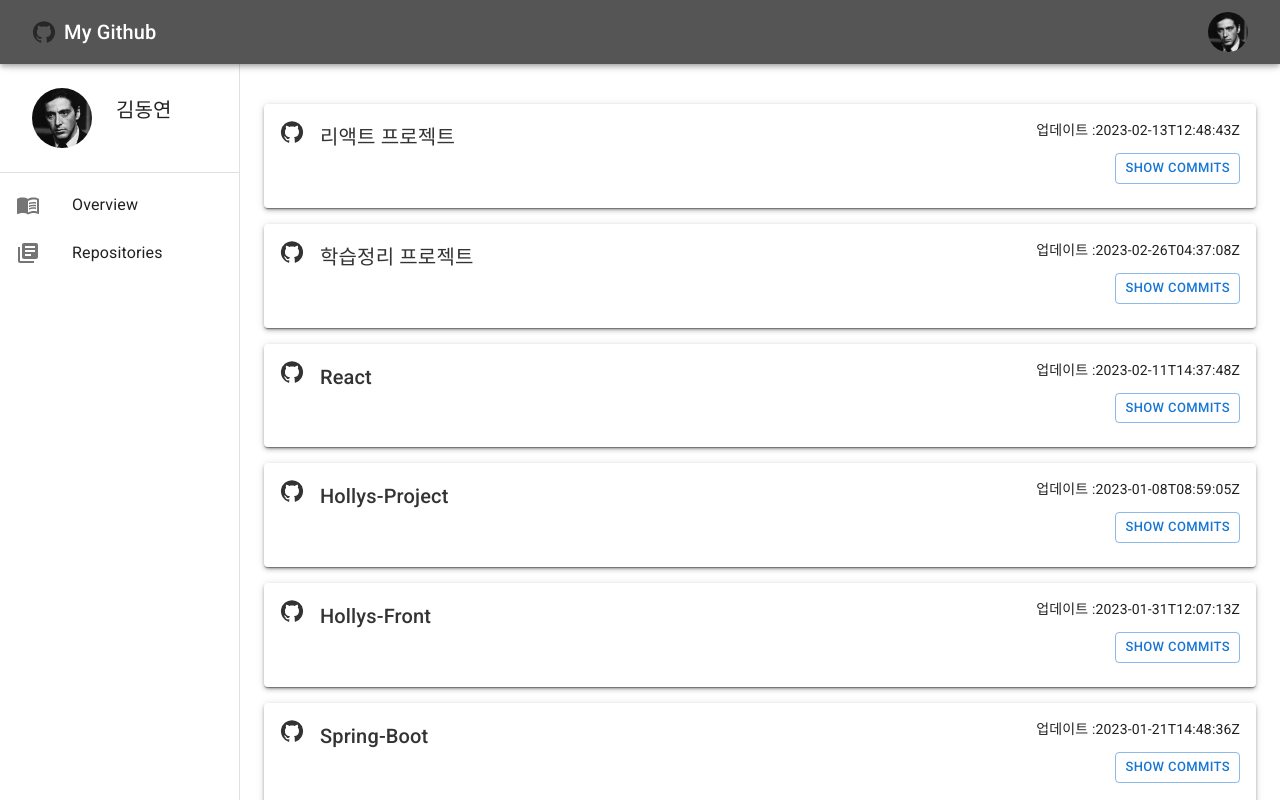
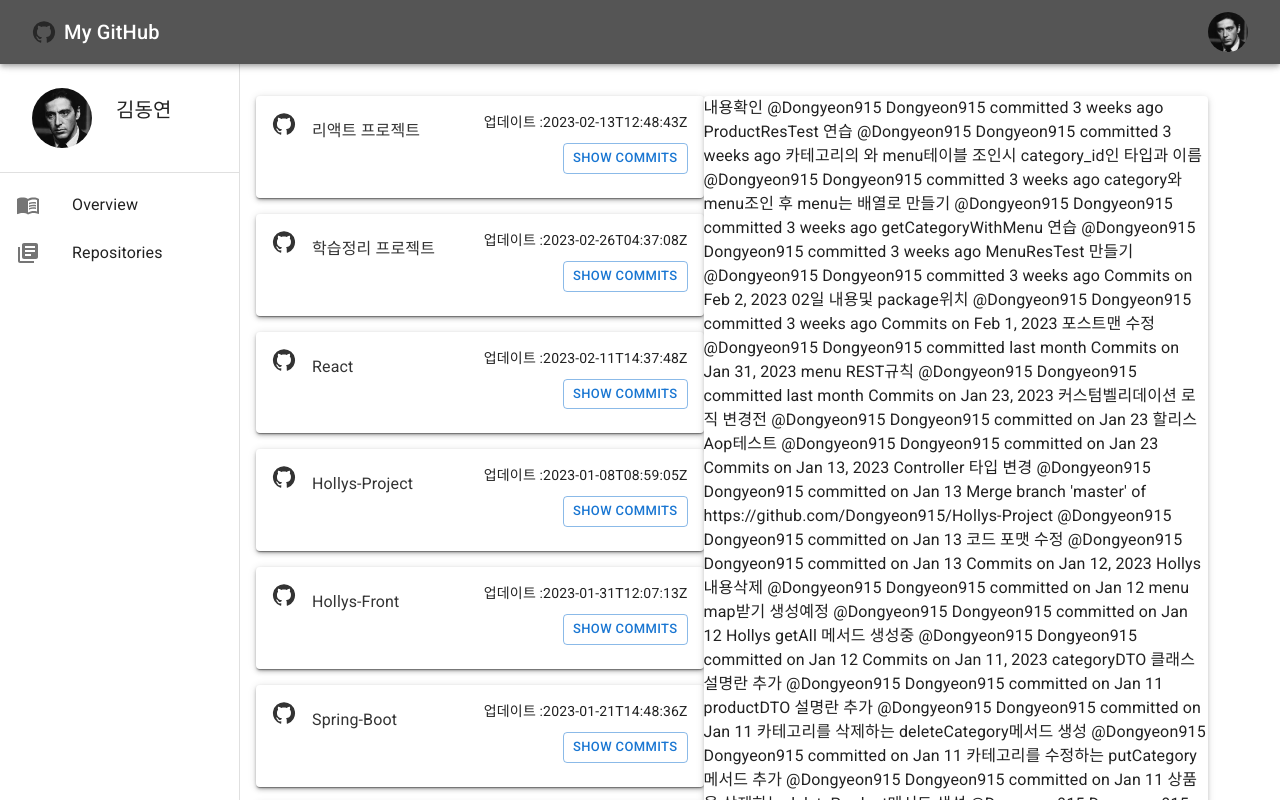
Before and after one commit to Dongyeon915/Project, a React (Create React App) app: page / in a window 1280 px wide. Shown: the top 800 px of the page. Built offline with nearby package versions, Linux system fonts and the light colour scheme.

Commit message:
commit정보 확인ComitComp생성중

```diff
--- a/src/components/repositories/RepositoriesComp.jsx
+++ b/src/components/repositories/RepositoriesComp.jsx
@@ -13,7 +13,7 @@ import {GitHub} from "@mui/icons-material";
 
 function repositoriesComp() {
   return (
-      <Grid2>
+      <Grid2 maxWidth={500}>
         {repositoryWebhooks.map((repository, index) => {
           return (
               <Paper elevation={3}>
@@ -27,7 +27,7 @@ function repositoriesComp() {
                           href={repository.html_url2}
                           sx={{textDecoration: "none", color: "#333333"}}
                       >
-                        <Typography variant={"h6"}>
+                        <Typography variant={"body1"}>
                           <GitHub sx={{marginRight: 2}}/>
                           {repository.rePoInfo}
                         </Typography>
--- /dev/null
+++ b/src/components/repositories/commit/ComitComp.jsx
@@ -0,0 +1,196 @@
+import {Paper} from "@mui/material";
+import Grid2 from "@mui/material/Unstable_Grid2";
+
+function comitComp() {
+  return (
+      <Grid2 container={true} marginTop={2} lg={6}>
+        <Paper elevation={3}>
+          내용확인
+
+          @Dongyeon915
+          Dongyeon915 committed 3 weeks ago
+
+          ProductResTest 연습
+
+          @Dongyeon915
+          Dongyeon915 committed 3 weeks ago
+
+          카테고리의 와 menu테이블 조인시 category_id인 타입과 이름
+
+          @Dongyeon915
+          Dongyeon915 committed 3 weeks ago
+
+          category와 menu조인 후 menu는 배열로 만들기
+
+          @Dongyeon915
+          Dongyeon915 committed 3 weeks ago
+
+          getCategoryWithMenu 연습
+
+          @Dongyeon915
+          Dongyeon915 committed 3 weeks ago
+
+          MenuResTest 만들기
+
+          @Dongyeon915
+          Dongyeon915 committed 3 weeks ago
+
+          Commits on Feb 2, 2023
+          02일 내용및 package위치
+
+          @Dongyeon915
+          Dongyeon915 committed 3 weeks ago
+
+          Commits on Feb 1, 2023
+          포스트맨 수정
+
+          @Dongyeon915
+          Dongyeon915 committed last month
+
+          Commits on Jan 31, 2023
+          menu REST규칙
+
+          @Dongyeon915
+          Dongyeon915 committed last month
+
+          Commits on Jan 23, 2023
+          커스텀벨리데이션 로직 변경전
+
+          @Dongyeon915
+          Dongyeon915 committed on Jan 23
+
+          할리스Aop테스트
+
+          @Dongyeon915
+          Dongyeon915 committed on Jan 23
+
+          Commits on Jan 13, 2023
+          Controller 타입 변경
+
+          @Dongyeon915
+          Dongyeon915 committed on Jan 13
+
+          Merge branch 'master' of https://github.com/Dongyeon915/Hollys-Project
+
+          @Dongyeon915
+          Dongyeon915 committed on Jan 13
+
+          코드 포맷 수정
+
+          @Dongyeon915
+          Dongyeon915 committed on Jan 13
+
+          Commits on Jan 12, 2023
+          Hollys 내용삭제
+
+          @Dongyeon915
+          Dongyeon915 committed on Jan 12
+
+          menu map받기 생성예정
+
+          @Dongyeon915
+          Dongyeon915 committed on Jan 12
+
+          Hollys getAll 메서드 생성중
+
+          @Dongyeon915
+          Dongyeon915 committed on Jan 12
+
+          Commits on Jan 11, 2023
+          categoryDTO 클래스 설명란 추가
+
+          @Dongyeon915
+          Dongyeon915 committed on Jan 11
+
+          productDTO 설명란 추가
+
+          @Dongyeon915
+          Dongyeon915 committed on Jan 11
+
+          카테고리를 삭제하는 deleteCategory메서드 생성
+
+          @Dongyeon915
+          Dongyeon915 committed on Jan 11
+
+          카테고리를 수정하는 putCategory메서드 추가
+
+          @Dongyeon915
+          Dongyeon915 committed on Jan 11
+
+          상품을 삭제하는 deleteProduct메서드 생성
+
+          @Dongyeon915
+          Dongyeon915 committed on Jan 11
+
+          Merge branch 'master' of https://github.com/Dongyeon915/Hollys-Project
+
+          @Dongyeon915
+          Dongyeon915 committed on Jan 11
+
+          상품을 수정하는 putProduct메서드 생성
+
+          @Dongyeon915
+          Dongyeon915 committed on Jan 11
+
+          Commits on Jan 10, 2023
+          메뉴를 삭제하는 Delete메소드 생성
+
+          @Dongyeon915
+          Dongyeon915 committed on Jan 10
+
+          menu를 수정하는 Put메소드 생성
+
+          @Dongyeon915
+          Dongyeon915 committed on Jan 10
+
+          새로운 상품을 추가하는 setProduct 메소드 생성
+
+          @Dongyeon915
+          Dongyeon915 committed on Jan 10
+
+          모든 메서드swagger 태그 작업
+
+          @Dongyeon915
+          Dongyeon915 committed on Jan 10
+
+          상품의 이름을 조회하는 메소드 생성
+
+          @Dongyeon915
+          Dongyeon915 committed on Jan 10
+
+          상품을 ID로 조회하는 메소드 생성
+
+          @Dongyeon915
+          Dongyeon915 committed on Jan 10
+
+          ProductDTO DB내용 맞춰 수정
+
+          @Dongyeon915
+          Dongyeon915 committed on Jan 10
+
+          모든 상품을 조회하는 getAllProduct생성
+
+          @Dongyeon915
+          Dongyeon915 committed on Jan 10
+
+          mapper이름 수정
+
+          @Dongyeon915
+          Dongyeon915 committed on Jan 10
+
+          새로운 메뉴를 추가하는 setMenu 생성
+
+          @Dongyeon915
+          Dongyeon915 committed on Jan 10
+
+          메소드 이름변경
+
+          @Dongyeon915
+          Dongyeon915 committed on Jan 10
+        </Paper>
+      </Grid2>
+
+  )
+}
+
+export default comitComp
--- a/src/index.js
+++ b/src/index.js
@@ -6,6 +6,7 @@ import '@fontsource/roboto/500.css';
 import '@fontsource/roboto/700.css';
 import reportWebVitals from './reportWebVitals';
 import App from "./App";
+import {BrowserRouter} from "react-router-dom";
 
 const root = ReactDOM.createRoot(document.getElementById('root'));
 root.render(
--- a/src/layout/AppBar/MyAppBar.jsx
+++ b/src/layout/AppBar/MyAppBar.jsx
@@ -24,7 +24,7 @@ function MyAppBar({handleDrawerToggle}) {
           <IconButton>
             <GitHub/>
           </IconButton>
-          <Typography variant={"h6"} sx={{flexGrow: 1}}>My Github</Typography>
+          <Typography variant={"h6"} sx={{flexGrow: 1}}>My GitHub</Typography>
           <IconButton>
             <Avatar alt={"Github Profile Image"} src={GitUser.avatar_url}/>
           </IconButton>
--- a/src/layout/ContentContainer.jsx
+++ b/src/layout/ContentContainer.jsx
@@ -2,18 +2,19 @@ import * as React from "react";
 import Box from "@mui/material/Box";
 import Toolbar from "@mui/material/Toolbar";
 import RepositoriesComp from "../components/repositories/RepositoriesComp";
-import {BrowserRouter, Route} from "react-router-dom";
+import Grid2 from "@mui/material/Unstable_Grid2";
+import ComitComp from "../components/repositories/commit/ComitComp";
 
 function ContentContainer() {
   return (
-      <Box component="main"
+      <Grid2 component="main"
            sx={{flexGrow: 1, p: 3, width: {sm: 'calc(100% - 240px)'}}}>
         <Toolbar/>
-      <BrowserRouter>
-        {/*<Route path={"/"} exact component={<RepositoriesComp/>}></Route>*/}
-        <RepositoriesComp/>
-      </BrowserRouter>
-      </Box>
+        <Grid2 container={true} spacing={2}>
+          <RepositoriesComp/>
+          <ComitComp/>
+        </Grid2>
+      </Grid2>
   )
 }
 
```
